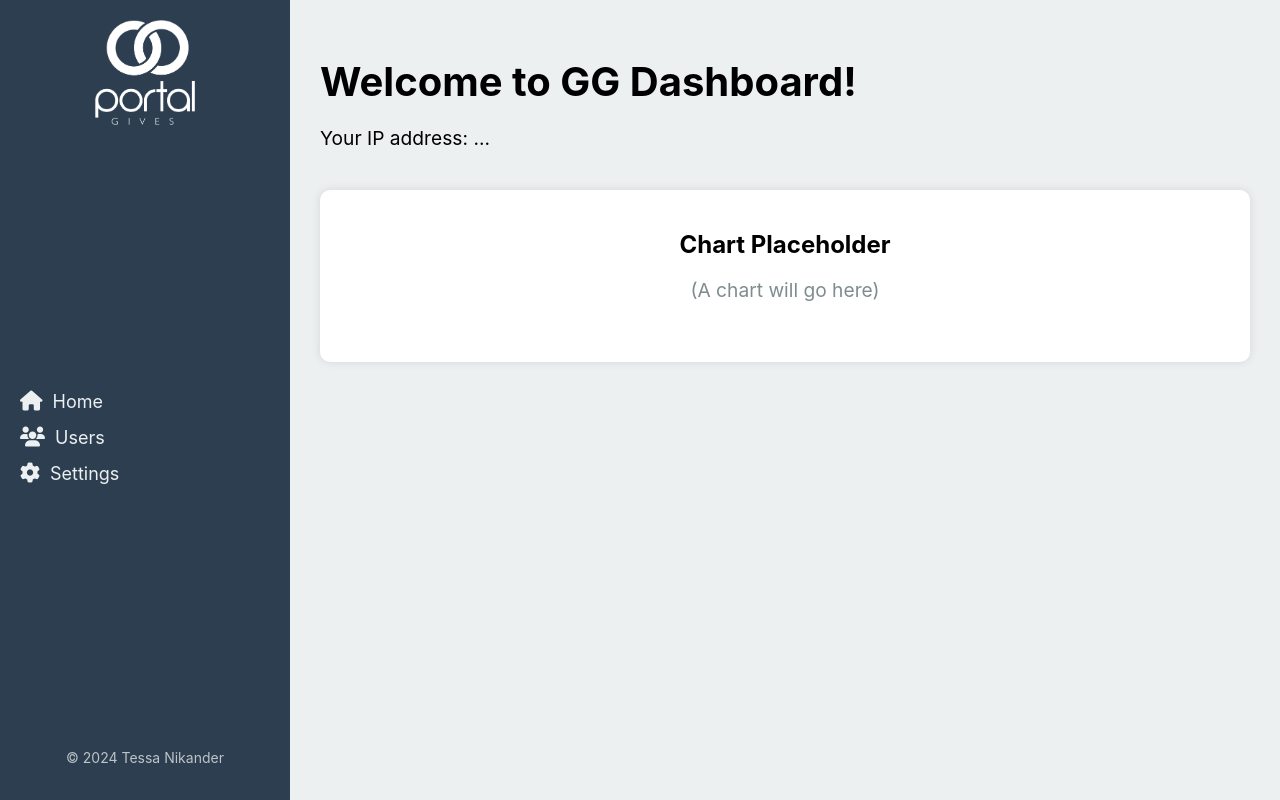
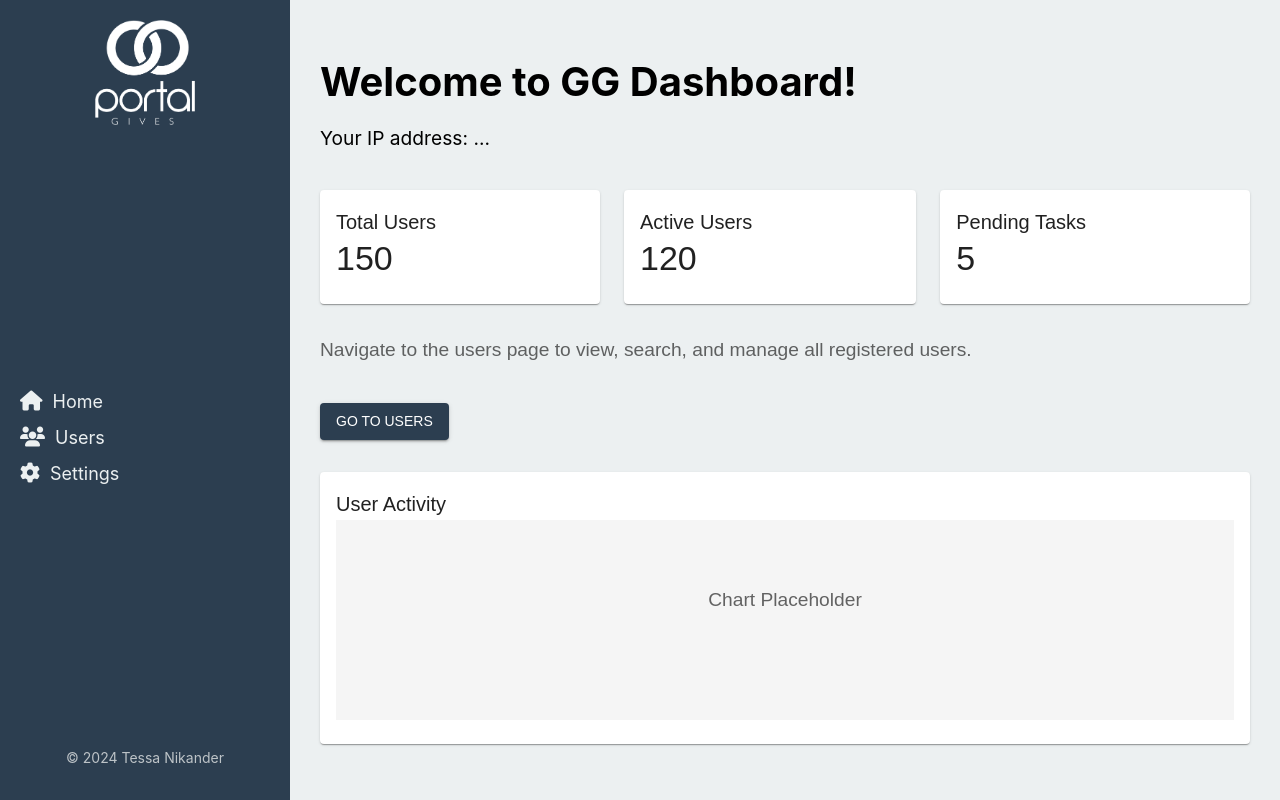
Before and after one commit to nikandt/gg-dashboard, a React (Create React App) app: page / in a window 1280 px wide. Built offline with nearby package versions, Linux system fonts and the light colour scheme; no server answers.

Commit message:
Add demo user activity cards on Home.tsx

```diff
--- a/src/App.tsx
+++ b/src/App.tsx
@@ -11,7 +11,10 @@ import { createTheme, ThemeProvider } from '@mui/material/styles';
 const theme = createTheme({
 	palette: {
 	  primary: {
-		main: '#3498db',
+		main: '#2c3e50',
+	  },
+	  secondary: {
+		main: '#e74c3c',
 	  },
 	},
 	typography: {
--- a/src/components/card.tsx
+++ b/src/components/card.tsx
@@ -3,14 +3,14 @@ import styles from '../styles/Card.module.scss';
 
 interface CardProps {
   title: string;
-  content: string;
+  value: string | number;
 }
 
-const Card: React.FC<CardProps> = ({ title, content }) => {
+const Card: React.FC<CardProps> = ({ title, value }) => {
   return (
     <div className={styles.card}>
       <h3>{title}</h3>
-      <p>{content}</p>
+      <p>{value}</p>
     </div>
   );
 };
--- a/src/routes/Home.tsx
+++ b/src/routes/Home.tsx
@@ -1,11 +1,11 @@
 import React, { useState, useEffect } from 'react';
 import styles from '../styles/Home.module.scss';
-import Card from '../components/card';
+import { Card, CardContent, Typography, Box, Button } from '@mui/material';
+import { Link } from 'react-router-dom';
 
 const Home: React.FC = () => {
   const [ip, setIp] = useState<string | null>(null);
 
-  // Fetch the user's IP address (example)
   useEffect(() => {
     fetch('https://api.ipify.org?format=json')
       .then((response) => response.json())
@@ -17,12 +17,55 @@ const Home: React.FC = () => {
       <h1>Welcome to GG Dashboard!</h1>
       <p>Your IP address: {ip ? ip : '...'}</p>
 
+      {/* Summary Cards */}
+      <Box sx={{ display: 'flex', gap: 3, marginTop: 4 }}>
+        <Card sx={{ flexGrow: 1 }}>
+          <CardContent>
+            <Typography variant="h6">Total Users</Typography>
+            <Typography variant="h4">150</Typography>
+          </CardContent>
+        </Card>
+        <Card sx={{ flexGrow: 1 }}>
+          <CardContent>
+            <Typography variant="h6">Active Users</Typography>
+            <Typography variant="h4">120</Typography>
+          </CardContent>
+        </Card>
+        <Card sx={{ flexGrow: 1 }}>
+          <CardContent>
+            <Typography variant="h6">Pending Tasks</Typography>
+            <Typography variant="h4">5</Typography>
+          </CardContent>
+        </Card>
+      </Box>
+
+      <Box sx={{ marginTop: 4 }}>
+            <Typography variant="body2" color="textSecondary" gutterBottom>
+              Navigate to the users page to view, search, and manage all registered users.
+            </Typography>
+            <Button
+              variant="contained"
+              color="primary"
+              component={Link}
+              to="/users"
+            >
+              Go to Users
+            </Button>
+      </Box>
+
       {/* Placeholder for a chart */}
-      <div className={styles.chartPlaceholder}>
-       <h2>Chart Placeholder</h2>
-        <p>(A chart will go here)</p>
-      </div>
-
+      <Box sx={{ marginTop: 4 }}>
+        <Card>
+          <CardContent>
+            <Typography variant="h6">User Activity</Typography>
+            <Box sx={{ height: 200, backgroundColor: '#f5f5f5', display: 'flex', justifyContent: 'center', alignItems: 'center' }}>
+              <Typography variant="body2" color="textSecondary">
+                Chart Placeholder
+              </Typography>
+            </Box>
+          </CardContent>
+        </Card>
+      </Box>
     </div>
   );
 };
--- a/src/styles/Users.module.scss
+++ b/src/styles/Users.module.scss
@@ -44,23 +44,6 @@
         font-weight: bold;
       }
 
-      button {
-        background: none;
-        border: none;
-        color: #3498db;
-        font-size: 1rem;
-        margin-right: 10px;
-        cursor: pointer;
-
-        &:hover {
-          color: #2980b9;
-        }
-
-        &.active {
-          font-weight: bold;
-          color: #2980b9;
-        }
-      }
     }
 
     @media (max-width: 768px) {
```
Also changed, not shown: 1 other file (tests, documents, lock files or other folders).
